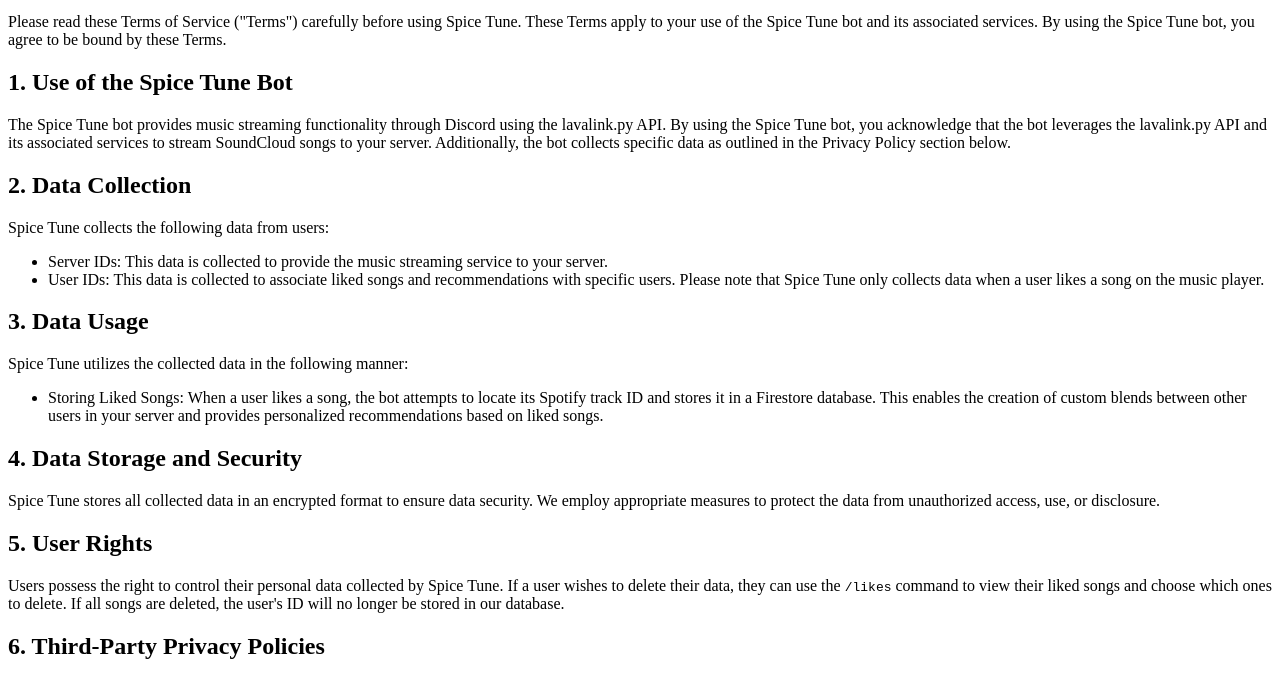
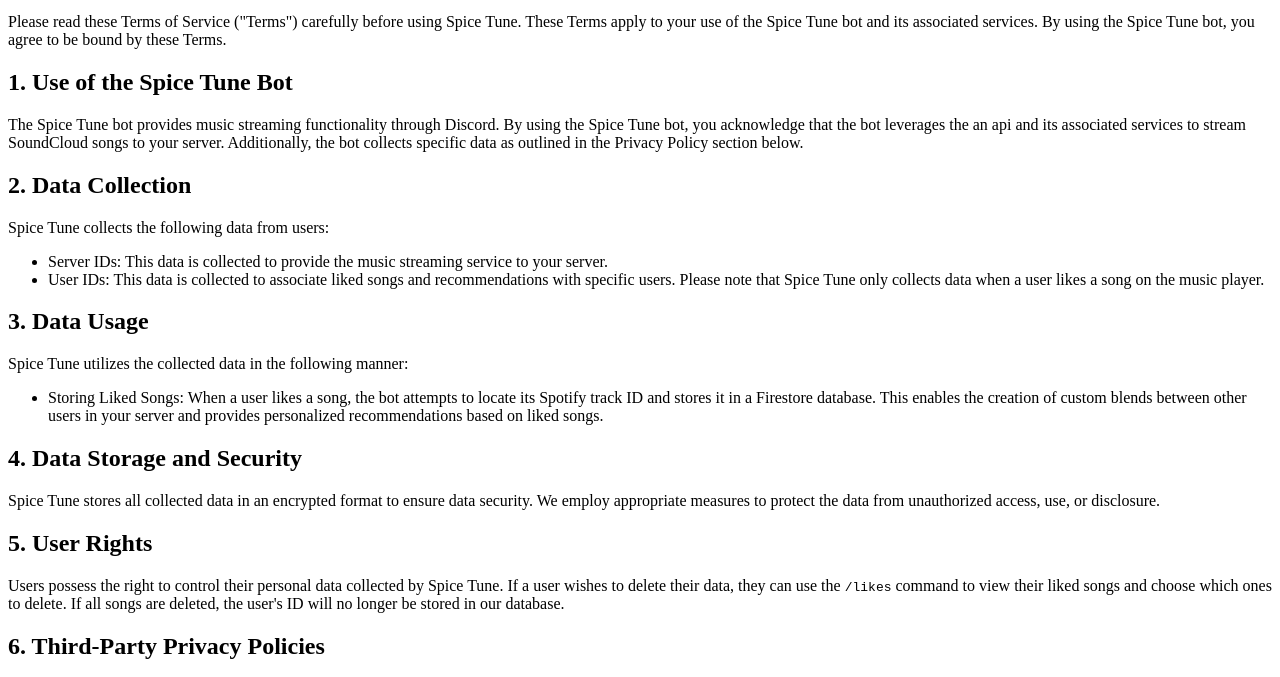
Before and after one commit to TeddyKahwaji/SpiceTunesDocs, a plain HTML site: page index.html in a window 1280 px wide. Shown: the part 101-778 px from the top of the page. Drawn offline with Linux system fonts and the light colour scheme.

Commit message:
Update index.html

```diff
--- a/index.html
+++ b/index.html
@@ -13,7 +13,7 @@
     <p>Please read these Terms of Service ("Terms") carefully before using Spice Tune. These Terms apply to your use of the Spice Tune bot and its associated services. By using the Spice Tune bot, you agree to be bound by these Terms.</p>
 
     <h2>1. Use of the Spice Tune Bot</h2>
-    <p>The Spice Tune bot provides music streaming functionality through Discord using the lavalink.py API. By using the Spice Tune bot, you acknowledge that the bot leverages the lavalink.py API and its associated services to stream SoundCloud songs to your server. Additionally, the bot collects specific data as outlined in the Privacy Policy section below.</p>
+    <p>The Spice Tune bot provides music streaming functionality through Discord. By using the Spice Tune bot, you acknowledge that the bot leverages the an api and its associated services to stream SoundCloud songs to your server. Additionally, the bot collects specific data as outlined in the Privacy Policy section below.</p>
 
     <h2>2. Data Collection</h2>
     <p>Spice Tune collects the following data from users:</p>
```
